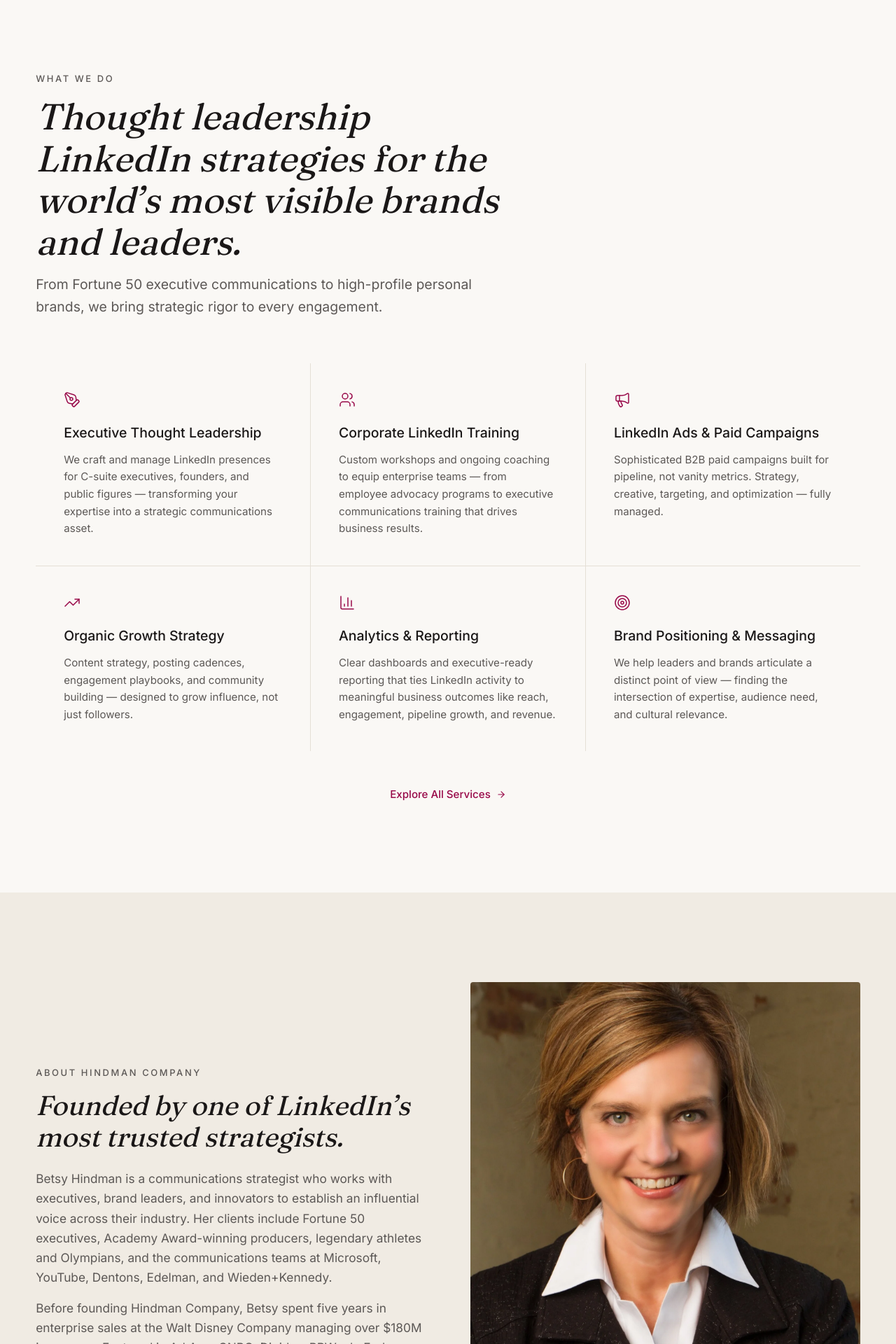
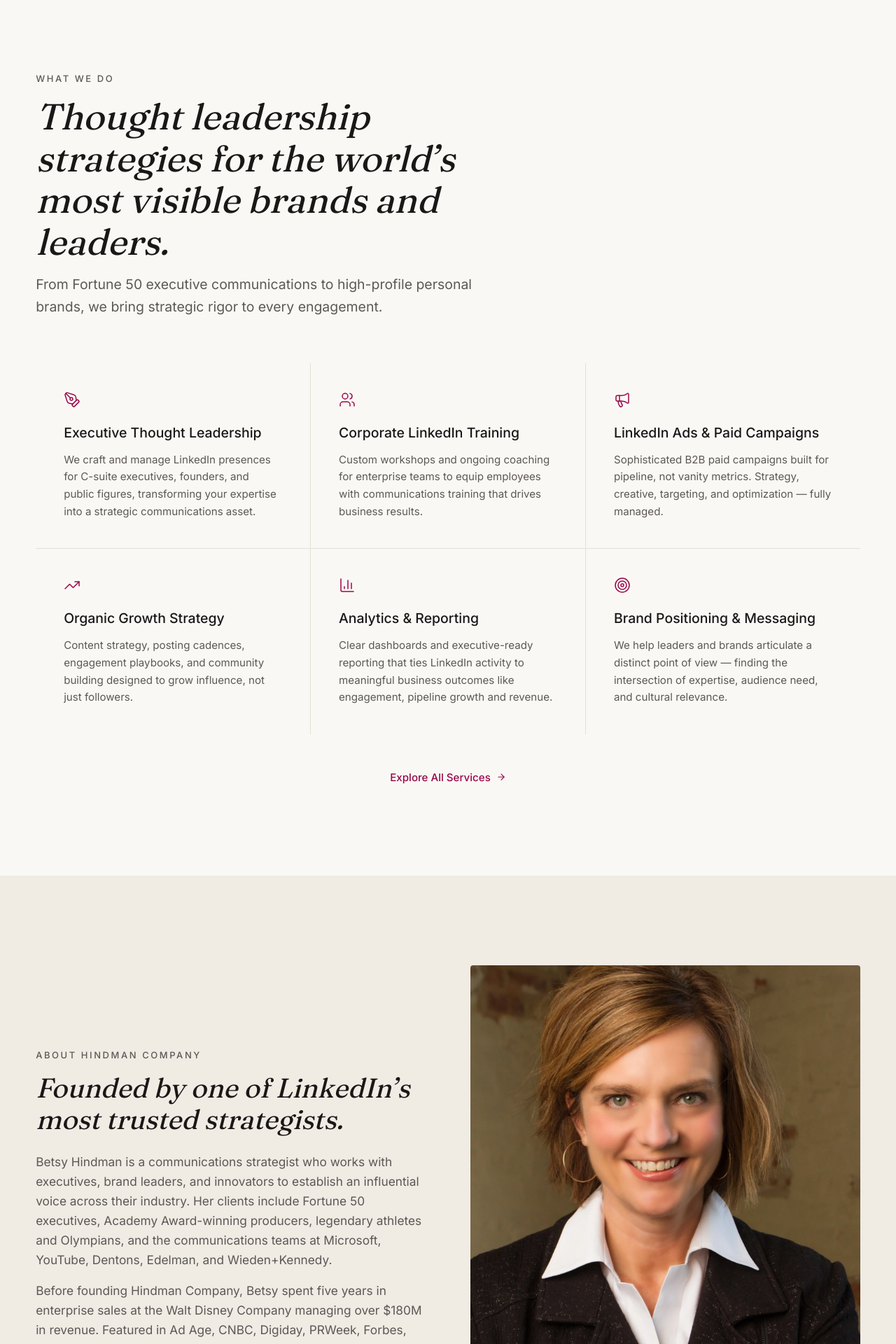
Before and after one commit to walterh1996/HindmanCo, a Next.js app: page / in a window 1280 px wide. Shown: the part 2740-4660 px from the top of the page at 70% size. Built offline with nearby package versions, Linux system fonts and the light colour scheme.

Commit message:
Update homepage copy to match site review
Co-authored-by: walterh1996 <walterh1996@users.noreply.github.com>

```diff
--- a/src/app/page.tsx
+++ b/src/app/page.tsx
@@ -20,13 +20,13 @@ const services = [
     icon: PenTool,
     title: "Executive Thought Leadership",
     description:
-      "We craft and manage LinkedIn presences for C-suite executives, founders, and public figures — transforming your expertise into a strategic communications asset.",
+      "We craft and manage LinkedIn presences for C-suite executives, founders, and public figures, transforming your expertise into a strategic communications asset.",
   },
   {
     icon: Users,
     title: "Corporate LinkedIn Training",
     description:
-      "Custom workshops and ongoing coaching to equip enterprise teams — from employee advocacy programs to executive communications training that drives business results.",
+      "Custom workshops and ongoing coaching for enterprise teams to equip employees with communications training that drives business results.",
   },
   {
     icon: Megaphone,
@@ -38,13 +38,13 @@ const services = [
     icon: TrendingUp,
     title: "Organic Growth Strategy",
     description:
-      "Content strategy, posting cadences, engagement playbooks, and community building — designed to grow influence, not just followers.",
+      "Content strategy, posting cadences, engagement playbooks, and community building designed to grow influence, not just followers.",
   },
   {
     icon: BarChart3,
     title: "Analytics & Reporting",
     description:
-      "Clear dashboards and executive-ready reporting that ties LinkedIn activity to meaningful business outcomes like reach, engagement, pipeline growth, and revenue.",
+      "Clear dashboards and executive-ready reporting that ties LinkedIn activity to meaningful business outcomes like engagement, pipeline growth and revenue.",
   },
   {
     icon: Target,
@@ -254,7 +254,7 @@ export default function HomePage() {
             </FadeIn>
             <FadeIn delay={0.1}>
               <h2 className="font-serif italic text-3xl md:text-4xl lg:text-5xl leading-[1.15] text-foreground mb-4">
-                Thought leadership LinkedIn strategies for the world&rsquo;s most
+                Thought leadership strategies for the world&rsquo;s most
                 visible brands and leaders.
               </h2>
             </FadeIn>
@@ -325,7 +325,7 @@ export default function HomePage() {
                   Before founding Hindman Company, Betsy spent five years in
                   enterprise sales at the Walt Disney Company managing over
                   $180M in revenue. Featured in Ad Age, CNBC, Digiday, PRWeek,
-                  Forbes, Entrepreneur, and Adobe. Vanderbilt University, magna
+                  Forbes, Entrepreneur and Adobe. Vanderbilt University, magna
                   cum laude.
                 </p>
                 <Link
```
